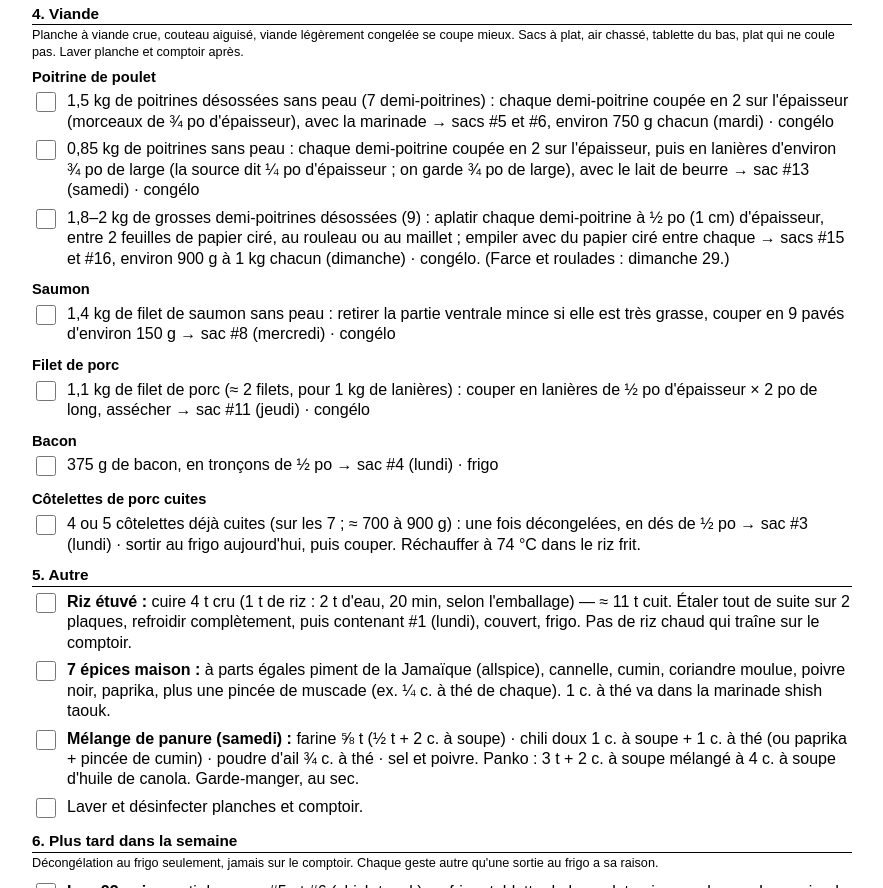
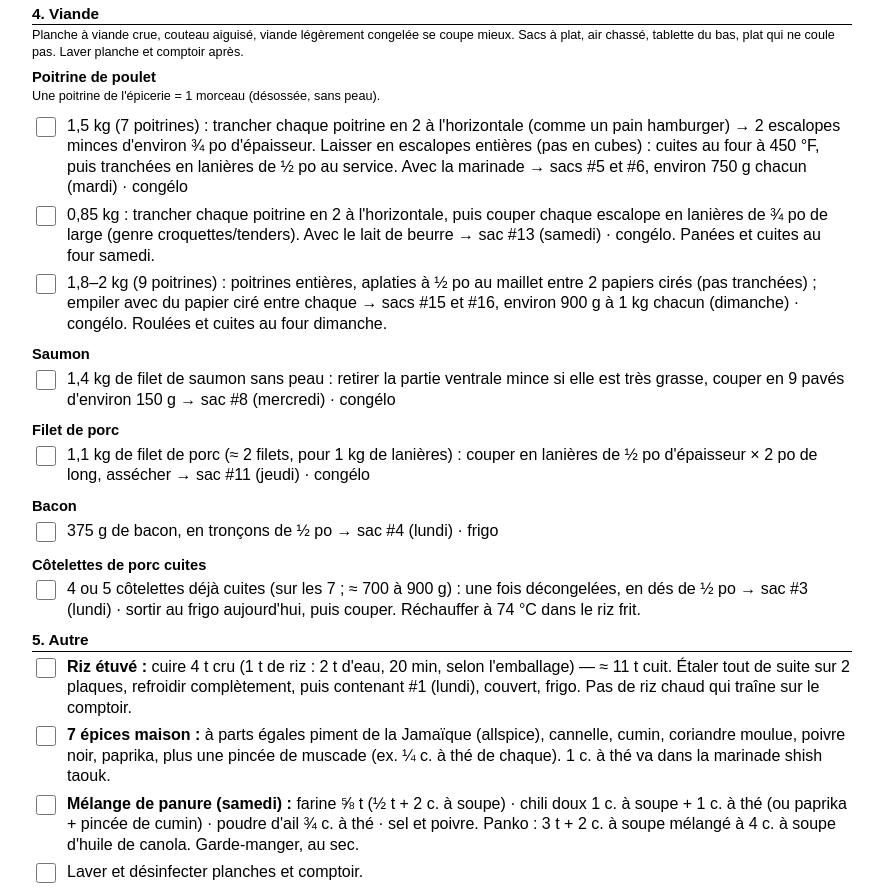
Before and after one commit to Khayzard/Livre-recettes, a plain HTML site: page mealprep/2026-11-23.html in a window 1280 px wide. Shown: the part 2525-3413 px from the top of the page, without its empty margins (198-1081 px from the left). Drawn offline with Linux system fonts and the light colour scheme.

Commit message:
Meal prep 23-29 nov. : coupes de poulet en mots simples
Évite « demi-poitrine ». Explique le tranchage à l'horizontale
(escalopes, lanières, ou aplaties) et comment chaque plat se cuit.

```diff
--- a/mealprep/2026-11-23.html
+++ b/mealprep/2026-11-23.html
@@ -137,10 +137,11 @@ Pas de poivron vert, pas de coriandre · laitiers sans lactose · porc 71 °C ·
 <div class="sub">Planche à viande crue, couteau aiguisé, viande légèrement congelée se coupe mieux. Sacs à plat, air chassé, tablette du bas, plat qui ne coule pas. Laver planche et comptoir après.</div>
 
 <h3>Poitrine de poulet</h3>
+<div class="sub">Une poitrine de l'épicerie = 1 morceau (désossée, sans peau).</div>
 <ul class="cb">
-<li>1,5 kg de poitrines désossées sans peau (7 demi-poitrines) : chaque demi-poitrine coupée en 2 sur l'épaisseur (morceaux de ¾ po d'épaisseur), avec la marinade → sacs #5 et #6, environ 750 g chacun (mardi) · congélo</li>
-<li>0,85 kg de poitrines sans peau : chaque demi-poitrine coupée en 2 sur l'épaisseur, puis en lanières d'environ ¾ po de large (la source dit ¼ po d'épaisseur ; on garde ¾ po de large), avec le lait de beurre → sac #13 (samedi) · congélo</li>
-<li>1,8–2 kg de grosses demi-poitrines désossées (9) : aplatir chaque demi-poitrine à ½ po (1 cm) d'épaisseur, entre 2 feuilles de papier ciré, au rouleau ou au maillet ; empiler avec du papier ciré entre chaque → sacs #15 et #16, environ 900 g à 1 kg chacun (dimanche) · congélo. (Farce et roulades : dimanche 29.)</li>
+<li>1,5 kg (7 poitrines) : trancher chaque poitrine en 2 à l'horizontale (comme un pain hamburger) → 2 escalopes minces d'environ ¾ po d'épaisseur. Laisser en escalopes entières (pas en cubes) : cuites au four à 450 °F, puis tranchées en lanières de ½ po au service. Avec la marinade → sacs #5 et #6, environ 750 g chacun (mardi) · congélo</li>
+<li>0,85 kg : trancher chaque poitrine en 2 à l'horizontale, puis couper chaque escalope en lanières de ¾ po de large (genre croquettes/tenders). Avec le lait de beurre → sac #13 (samedi) · congélo. Panées et cuites au four samedi.</li>
+<li>1,8–2 kg (9 poitrines) : poitrines entières, aplaties à ½ po au maillet entre 2 papiers cirés (pas tranchées) ; empiler avec du papier ciré entre chaque → sacs #15 et #16, environ 900 g à 1 kg chacun (dimanche) · congélo. Roulées et cuites au four dimanche.</li>
 </ul>
 
 <h3>Saumon</h3>
```
